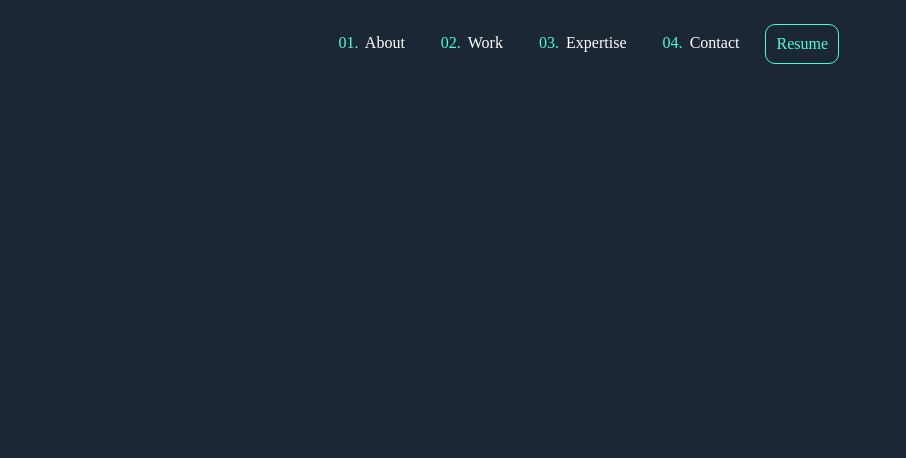
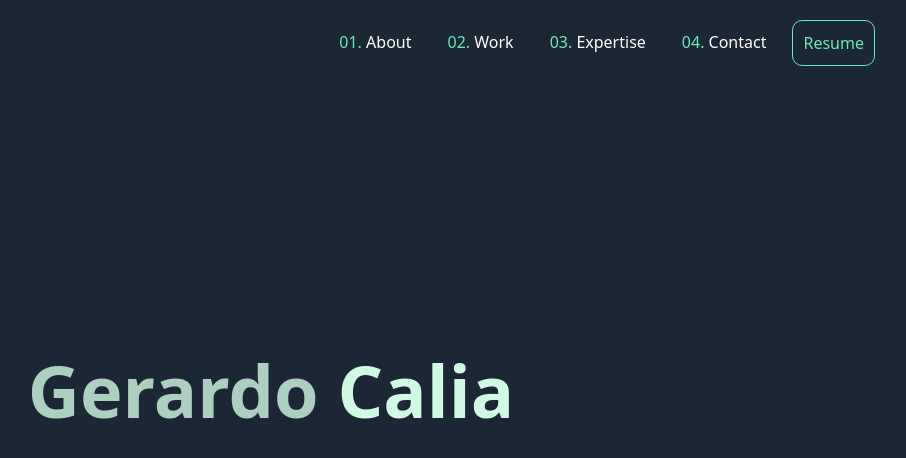
Before and after one commit to Sof-97/gerardo-calia, a Vue app in the folder vue-basic/: page / in a window 1280 px wide. Shown: the top 458 px of the page, without its empty margins (369-1275 px from the left). Built offline with nearby package versions, Linux system fonts and the light colour scheme.

Commit message:
Build Clean Name

```diff
--- a/vue-basic/package.json
+++ b/vue-basic/package.json
@@ -8,7 +8,10 @@
     "lint": "vue-cli-service lint"
   },
   "dependencies": {
+    "autoprefixer": "^10",
     "core-js": "^3.8.3",
+    "postcss": "^8",
+    "tailwindcss": "^3",
     "vue": "^3.2.13"
   },
   "devDependencies": {
@@ -20,6 +23,7 @@
     "eslint": "^7.32.0",
     "eslint-plugin-vue": "^8.0.3",
     "sass": "^1.32.7",
-    "sass-loader": "^12.0.0"
+    "sass-loader": "^12.0.0",
+    "vue-cli-plugin-tailwind": "~3.0.0"
   }
 }
--- /dev/null
+++ b/vue-basic/postcss.config.js
@@ -0,0 +1,6 @@
+module.exports = {
+  plugins: {
+    tailwindcss: {},
+    autoprefixer: {}
+  }
+}
--- a/vue-basic/src/App.vue
+++ b/vue-basic/src/App.vue
@@ -1,8 +1,11 @@
 <template>
   <div>
-    <header>
+    <header class="flex justify-end mt-5 mr-5">
       <nav-bar></nav-bar>
     </header>
+    <main class="container  min-h-full	flex justify-center items-center">
+      <h1 class="font-bold text-7xl mt-72 text-emerald-100"><span>Gerardo </span>Calia</h1>
+    </main>
   </div>
 </template>
 
@@ -15,10 +18,9 @@ export default {
 </script>
 
 <style lang="scss">
-header{
-  display: flex;
-  justify-content: end;
-  margin-top: 0rem;
-  margin-right: 3rem;
+h1{
+  span {
+    opacity: 0.8;
+  }
 }
 </style>
--- /dev/null
+++ b/vue-basic/src/assets/tailwind.css
@@ -0,0 +1,5 @@
+@tailwind base;
+
+@tailwind components;
+
+@tailwind utilities;
--- a/vue-basic/src/components/NavBar.vue
+++ b/vue-basic/src/components/NavBar.vue
@@ -1,12 +1,12 @@
 <template>
     <div>
         <nav>
-            <ul>
-                <li><span>01.</span> About</li>
-                <li><span>02.</span> Work</li>
-                <li><span>03.</span> Expertise</li>
-                <li><span>04.</span> Contact</li>
-                <li>Resume</li>
+            <ul class="flex justify-end">
+                <li class="text-white"><span class="text-emerald-300">01.</span> About</li>
+                <li class="text-white"><span class="text-emerald-300">02.</span> Work</li>
+                <li class="text-white"><span class="text-emerald-300">03.</span> Expertise</li>
+                <li class="text-white"><span class="text-emerald-300">04.</span> Contact</li>
+                <li class="text-emerald-300 border-solid border border-emerald-300">Resume</li>
             </ul>
         </nav>
     </div>
@@ -21,23 +21,13 @@ export default {
 <style lang="scss" scoped>
 nav{
     ul{
-        display: flex;
-        list-style: none;
         li{
-            color: #fff;
             padding: 10px;
             margin-right: 1rem;
 
             &:last-of-type{
-                color: #47FFCE;
-                border: 1px solid #47FFCE;
                 padding: 10px;
                 border-radius: 10px;
-            }
-
-            span{
-                color: #47FFCE;
-                margin-right: 0.2rem;
             }
         }
     }
--- a/vue-basic/src/main.js
+++ b/vue-basic/src/main.js
@@ -1,4 +1,5 @@
 import { createApp } from 'vue'
 import App from './App.vue'
+import './assets/tailwind.css'
 
 createApp(App).mount('#app')
--- /dev/null
+++ b/vue-basic/tailwind.config.js
@@ -0,0 +1,8 @@
+/** @type {import('tailwindcss').Config} */
+module.exports = {
+  content: ['./public/**/*.html', './src/**/*.{vue,js,ts,jsx,tsx}'],
+  theme: {
+    extend: {},
+  },
+  plugins: [],
+}
```
Also changed, not shown: 1 other file (tests, documents, lock files or other folders).
